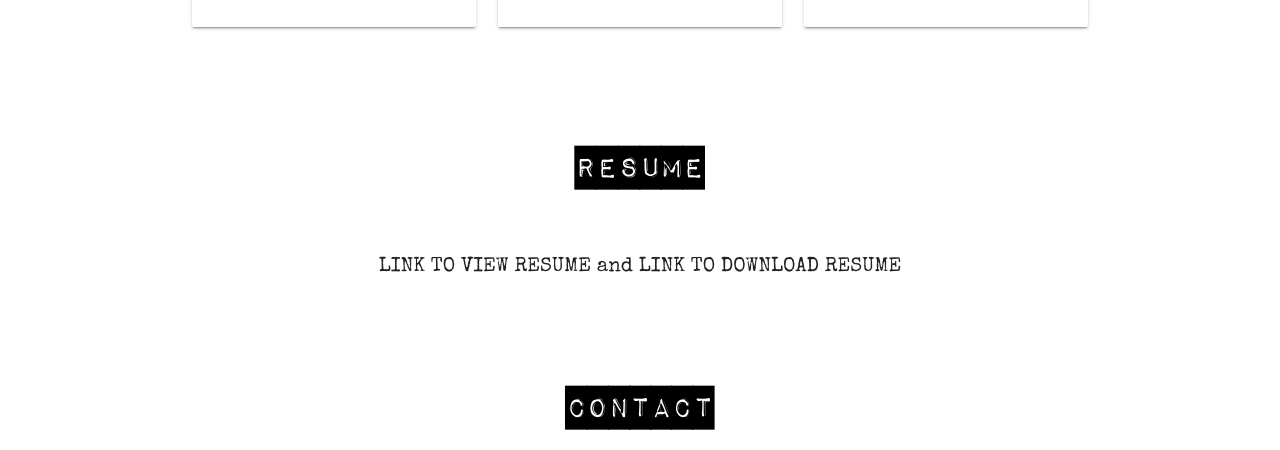
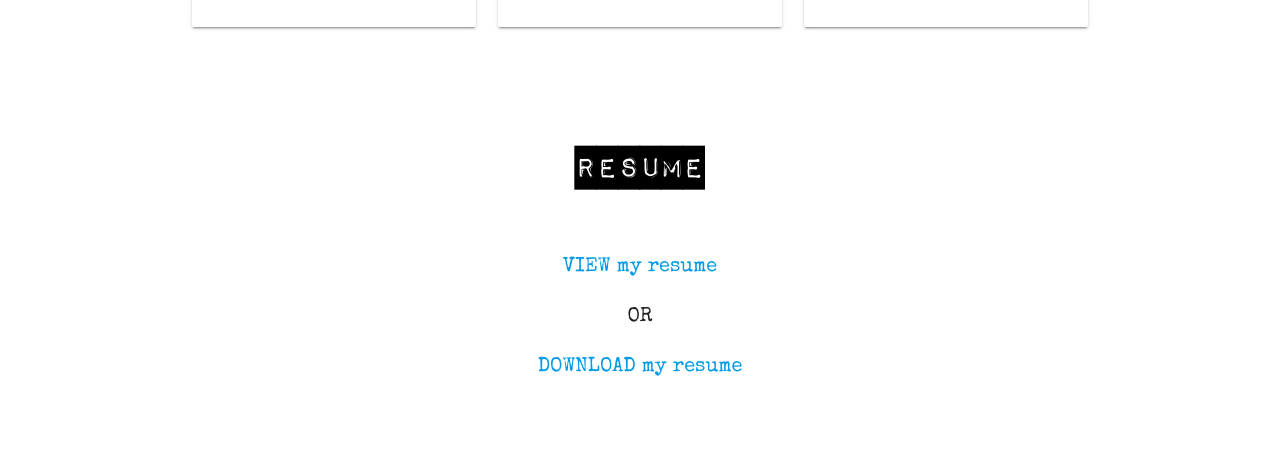
Before and after one commit to alyshae/AlisonSWalas, a plain HTML site: page index.html in a window 1280 px wide. Shown: the part 1738-2188 px from the top of the page. Drawn offline with nearby package versions, Linux system fonts and the light colour scheme; files whose address does not match are found by name.

Commit message:
accidentally on master: added download resume & view resume links

```diff
--- a/index.html
+++ b/index.html
@@ -138,7 +138,11 @@
       <h2 class="title">RESUME</h2></br>
       <div class="container content resume-box center">
         <p>
-          LINK TO VIEW RESUME and LINK TO DOWNLOAD RESUME
+          <a href="https://drive.google.com/file/d/0B39UCT5bmecFTFBtN2p4enh2TVU/view?usp=sharing" download>VIEW my resume</a>
+        </p>
+        <p> OR </p>
+        <p>
+          <a href="Alison-S-Walas-Resume.pdf" download>DOWNLOAD my resume</a>
         </p>
       </div>
     </section>
```
Also changed, not shown: 1 other file.
